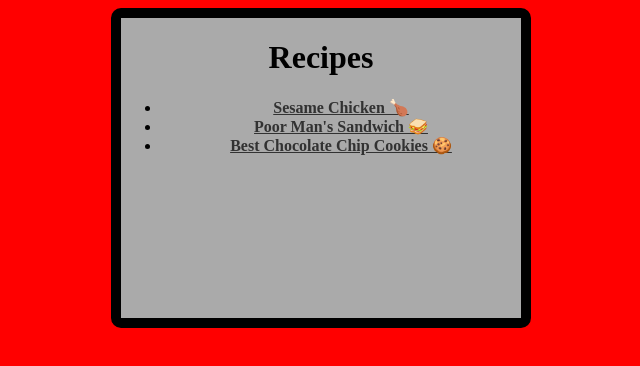
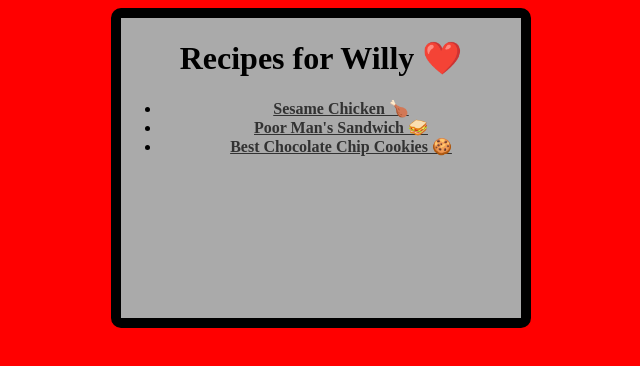
Before and after one commit to bigherve/recipes, a plain HTML site: page index.html in a window 1280 px wide. Shown: the whole page, without its empty margins (319-959 px from the left). Drawn offline with Linux system fonts and the light colour scheme.

Commit message:
recipe for wily

```diff
--- a/index.html
+++ b/index.html
@@ -11,7 +11,7 @@
 
 <body>
     <div id="container">
-        <h1>Recipes</h1>
+        <h1>Recipes for Willy ❤️</h1>
         <ul>
             <li>
                 <a href="./Recipes/Sesame_Chicken.html" target="_blank" rel="noopener noreferrer">Sesame Chicken 🍗</a
```
